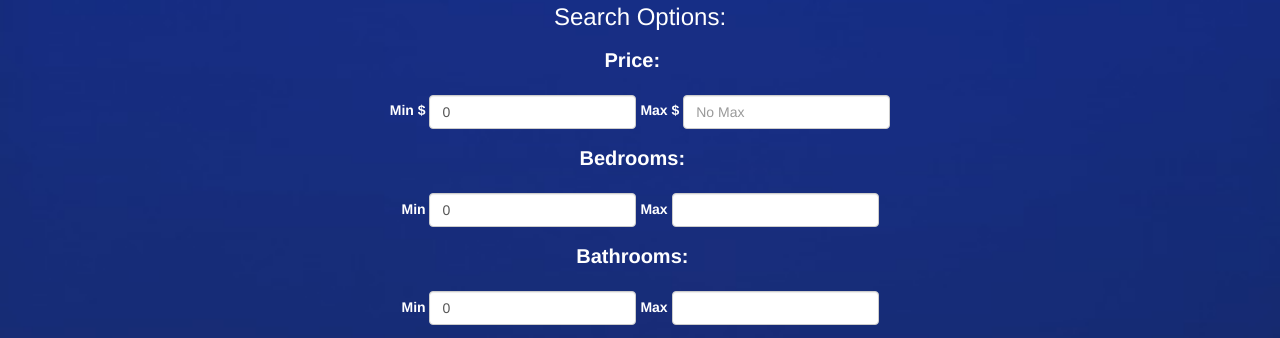
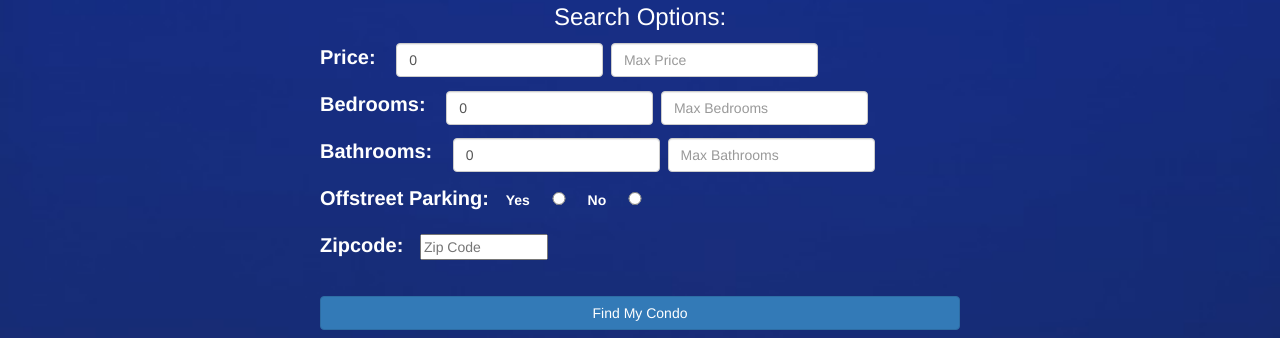
Before and after one commit to Vetfin/OscarMikeCondos, a website: page src/index.html in a window 1280 px wide. Shown: the part 101-439 px from the top of the page. Drawn offline with nearby package versions, Linux system fonts and the light colour scheme; some packages are replaced by stand-ins of ours; files that its build step writes are made by us from their sources.

Commit message:
Corrected spacing and bootstrap elements

```diff
--- a/src/js/templates/home.template.html
+++ b/src/js/templates/home.template.html
@@ -3,6 +3,7 @@
 
     <h3>Search Options: </h3>
     <h4 class='home-error'>{{homeCtrl.message}}</h4>
+    <div class='main-search-form'>
         <form
             class='main-search form-group'
             name='main-search'
@@ -12,67 +13,67 @@
             <div class='price form-inline'>
                 <label class='input-types'>Price: </label>
                 <div class='search-fields'>
-                <label for='min-price'>Min $</label>
+                    <label for='min-price' aria-label='min-price' sr-only></label>
                     <input
                         class='min form-control'
                         id='min-price'
                         type='number'
                         name='min-price'
                         ng-model='homeCtrl.searchParams.min_price'
-                    placeholder='0'
-                    >
-                <label for='max-price'>Max $</label>
+                        placeholder='Min Price'>
+                    <label for='max-price' aria-label='max-price' sr-only></label>
                     <input
                         class='max form-control'
                         id='max-price'
                         type='number'
                         name='max-price'
                         ng-model='homeCtrl.searchParams.max_price'
-                    placeholder='No Max'
-                    >
+                        placeholder='Max Price'>
                 </div>
             </div>
 
             <div class='bed form-inline'>
                 <label class='input-types'>Bedrooms: </label>
                 <div class='search-fields'>
-                <label for='min-bed'>Min</label>
+                    <label for='min-bed' aria-label='min-bed' sr-only></label>
                     <input
                         class='min form-control'
                         id='min-bed'
                         type='number'
                         name='min-bed'
                         ng-model='homeCtrl.searchParams.min_bed'
-                    placeholder='0'
+                        placeholder='Min Bedrooms'
                         >
-                <label for='max-bed'>Max</label>
+                    <label for='max-bed' aria-label='max-bed' sr-only></label>
                     <input
                         class='max form-control'
                         id='max-bed'
                         type='number'
-                    name='max-price'
-                    ng-model='homeCtrl.searchParams.max_bed'>
+                        name='max-bed'
+                        ng-model='homeCtrl.searchParams.max_bed'
+                        placeholder='Max Bedrooms'>
                 </div>
             </div>
 
             <div class='bath form-inline'>
                 <label class='input-types'>Bathrooms: </label>
                 <div class='search-fields'>
-                <label for='min-bath'>Min</label>
+                    <label for='min-bath' aria-label='min-bath' sr-only></label>
                     <input
                         class='min form-control'
                         id='min-bath'
                         type='number'
                         name='min-bath'
                         ng-model='homeCtrl.searchParams.min_bath'
-                    placeholder='0'>
-                <label for='max-bath'>Max</label>
+                        placeholder='Min Bathrooms'>
+                    <label for='max-bath' aria-label='max-bath' sr-only></label>
                     <input
                         class='max form-control'
                         id='max-bath'
                         type='number'
                         name='max-bath'
-                    ng-model='homeCtrl.searchParams.max_bath'>
+                        ng-model='homeCtrl.searchParams.max_bath'
+                        placeholder='Max Bathrooms'>
                 </div>
             </div>
 
@@ -107,7 +108,7 @@
                         type='number'
                         name='search-zipcode'
                         ng-submit='homeCtrl.searchParams.zip'
-                    placeholder='zip code'>
+                        placeholder='Zip Code'>
                 </div>
             </div>
 
@@ -116,6 +117,8 @@
                 type='submit'
                 value='Find My Condo'>
         </form>
+    </div>
+
 
     <h2>OR</h2>
 
--- a/src/sass/_home.scss
+++ b/src/sass/_home.scss
@@ -1,14 +1,12 @@
 .home {
-    text-align: center;
     background-image: url('/img/home_background.jpg');
     -webkit-background-size: cover;
     -moz-background-size: cover;
-    -o-background-size: cover;
     background-size: cover;
-    text-align: center;
     width: 100%;
     height: 800px;
     color: white;
+    text-align: center;
 }
 
 .home-title {
@@ -21,8 +19,9 @@
 }
 
 .main-search {
-    width: 60%;
+    width: 50%;
     margin: 0 auto;
+    text-align: left;
 
     div {
         margin-top: 2%;
@@ -44,9 +43,7 @@
     color: white;
     margin-right: 2%;
 }
-//
-// .search-fields {
-//     display: inline;
-//     position: absolute;
-//     right: 0;
-// }
+
+.search-fields {
+    display: inline;
+}
```
Lines whose indentation alone changed are shown as unchanged.
